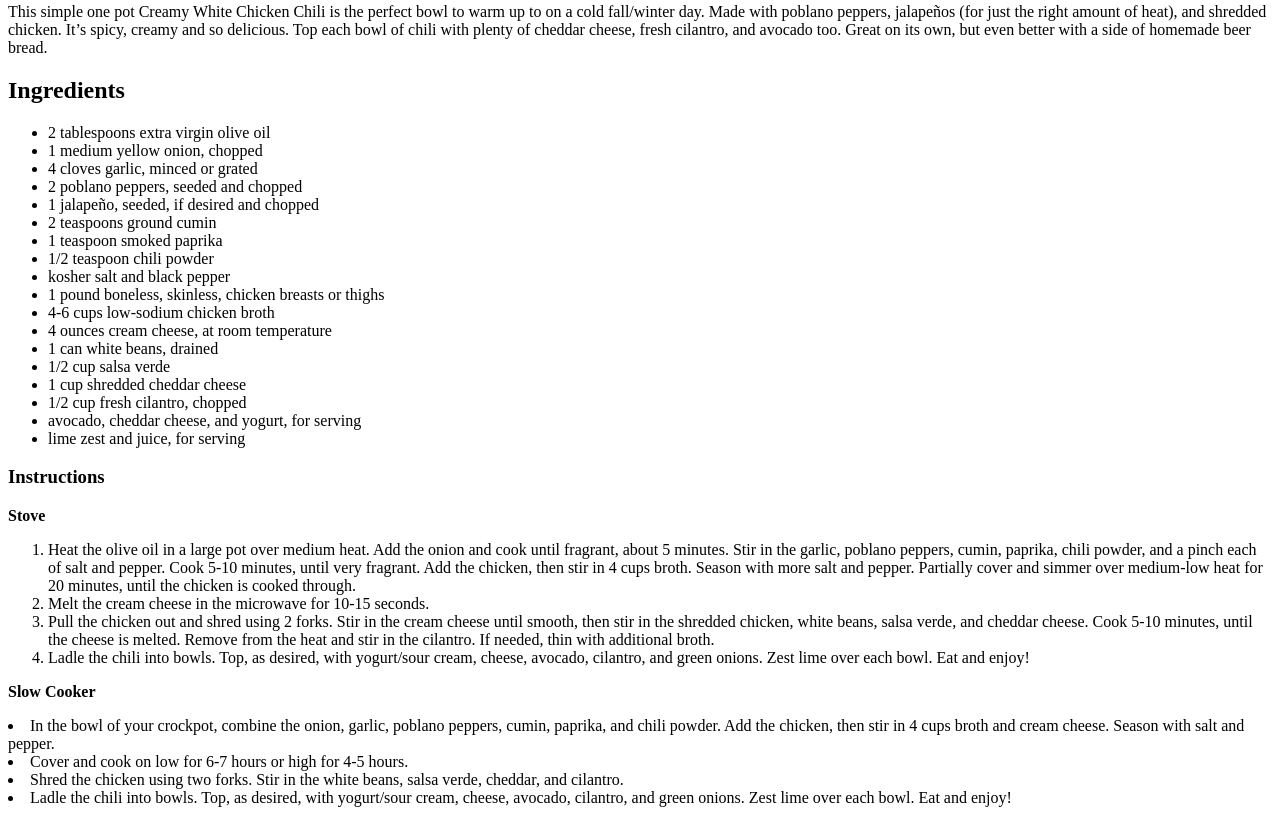
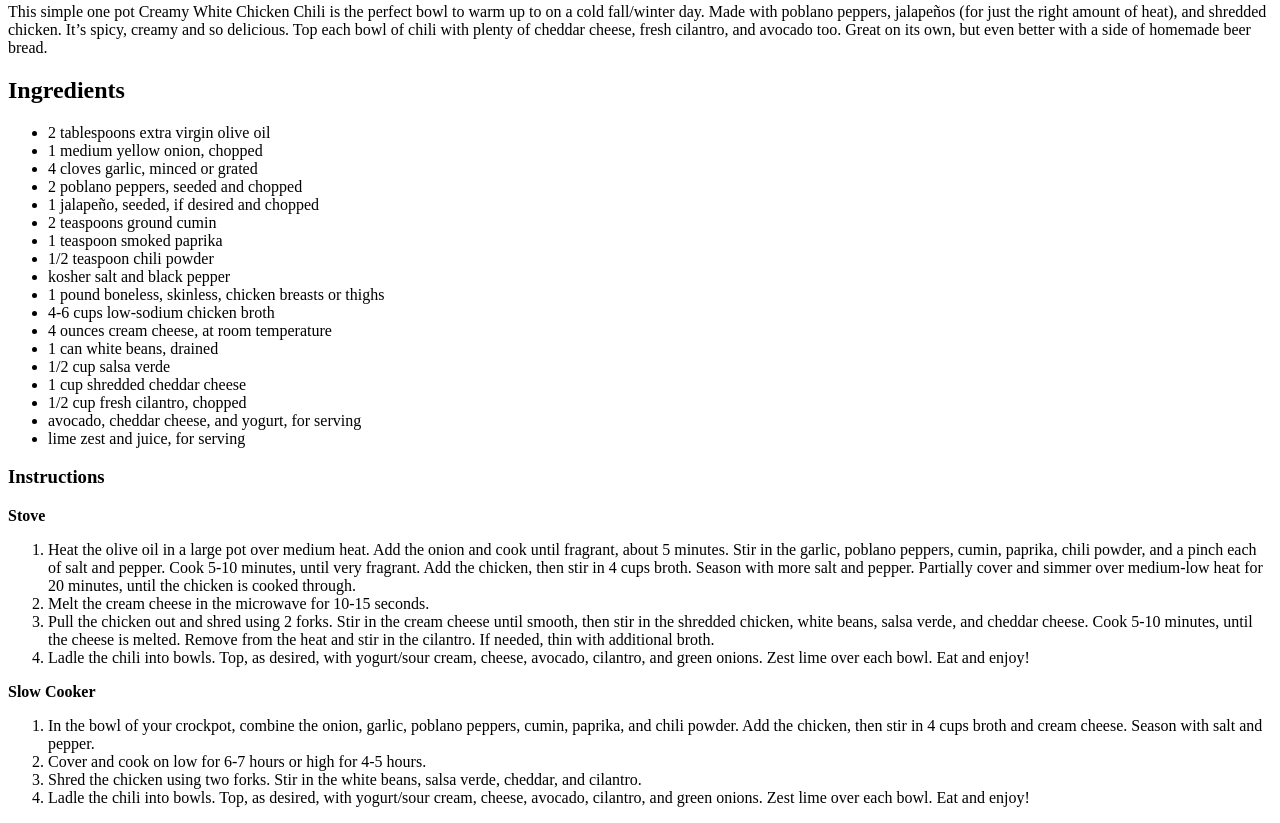
Before and after one commit to mszymurski/odin-recipes, a plain HTML site: page recipes/chili.html in a window 1280 px wide. Shown: the part 1897-2720 px from the top of the page. Drawn offline with Linux system fonts and the light colour scheme.

Commit message:
Fixed list tag

```diff
--- a/recipes/chili.html
+++ b/recipes/chili.html
@@ -51,10 +51,11 @@
         <li> Ladle the chili into bowls. Top, as desired, with yogurt/sour cream, cheese, avocado, cilantro, and green onions. Zest lime over each bowl. Eat and enjoy!</li>
     </ol>
     <p><strong>Slow Cooker</strong></p>
-    <li>In the bowl of your crockpot, combine the onion, garlic, poblano peppers, cumin, paprika, and chili powder. Add the chicken, then stir in 4 cups broth and cream cheese. Season with salt and pepper.</li>
-    <li>Cover and cook on low for 6-7 hours or high for 4-5 hours.</li>
-    <li>Shred the chicken using two forks. Stir in the white beans, salsa verde, cheddar, and cilantro.</li>
-    <li>Ladle the chili into bowls. Top, as desired, with yogurt/sour cream, cheese, avocado, cilantro, and green onions. Zest lime over each bowl. Eat and enjoy!</li>
+    <ol>
+        <li>In the bowl of your crockpot, combine the onion, garlic, poblano peppers, cumin, paprika, and chili powder. Add the chicken, then stir in 4 cups broth and cream cheese. Season with salt and pepper.</li>
+        <li>Cover and cook on low for 6-7 hours or high for 4-5 hours.</li>
+        <li>Shred the chicken using two forks. Stir in the white beans, salsa verde, cheddar, and cilantro.</li>
+        <li>Ladle the chili into bowls. Top, as desired, with yogurt/sour cream, cheese, avocado, cilantro, and green onions. Zest lime over each bowl. Eat and enjoy!</li>
     </ol>
 </body>
 
```
